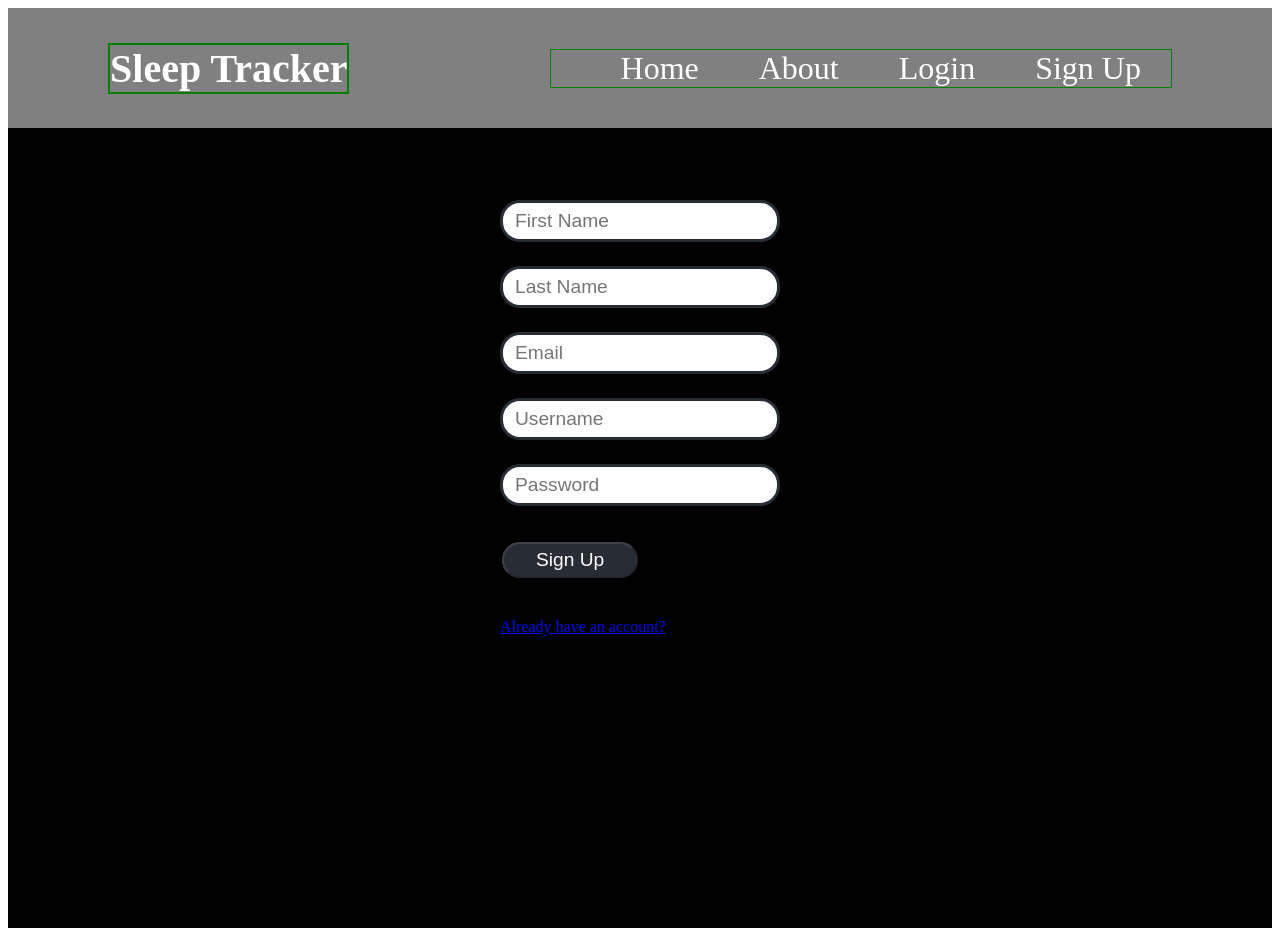
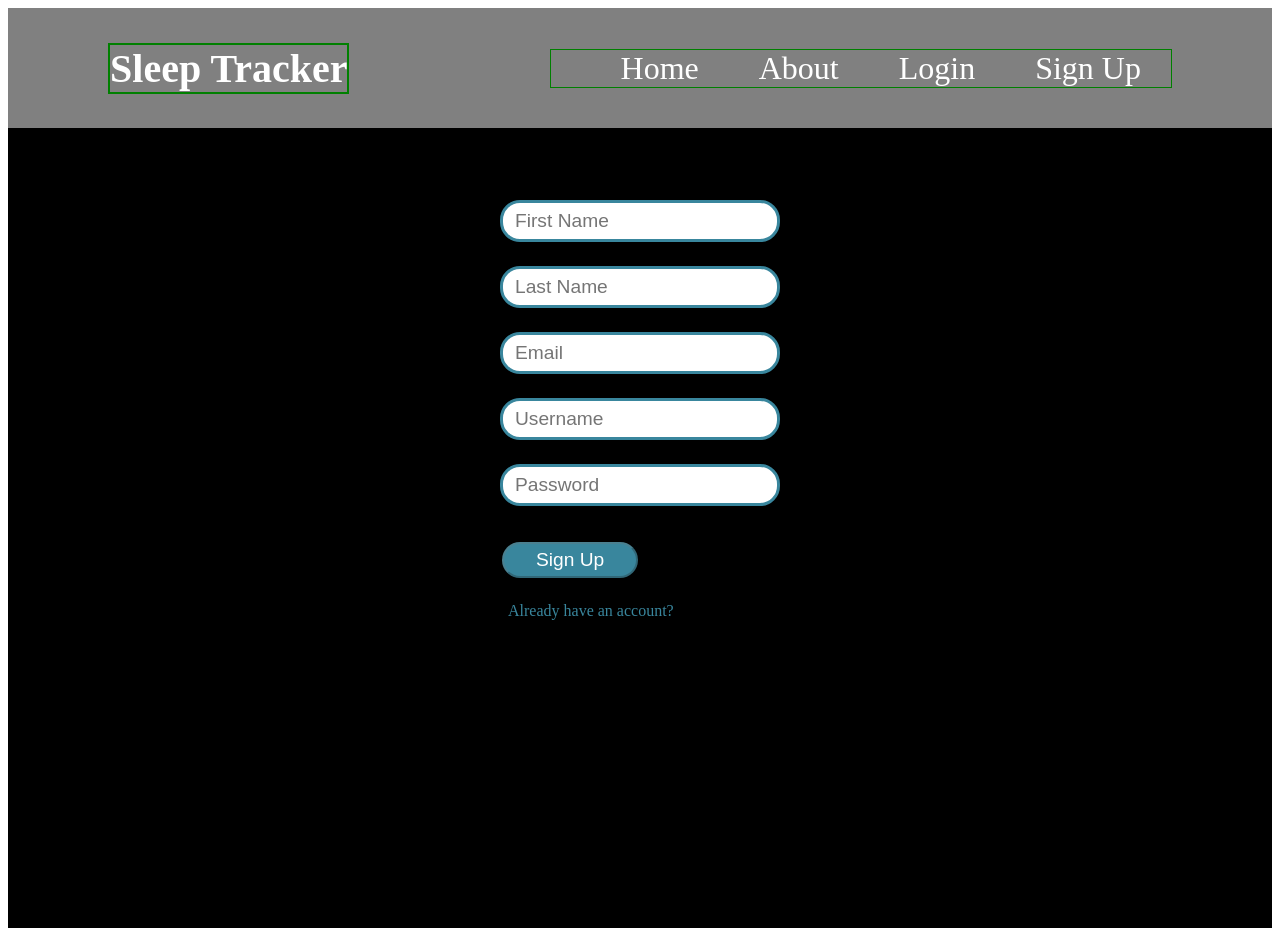
Before and after one commit to Build-Week-Sleeping-Tracker/front-end, a React (Create React App) app: page /signup in a window 1280 px wide. Built offline with nearby package versions, Linux system fonts and the light colour scheme.

Commit message:
Added color styles to SignUp

```diff
--- a/src/components/SignUp.js
+++ b/src/components/SignUp.js
@@ -176,9 +176,9 @@
         </label>
       </div>
       <Button disabled={buttonDisabled}>Sign Up</Button>
-      <Link to="/">
-        <p>Already have an account?</p>
-      </Link>
+      <StyledLink to="/">
+        <Account>Already have an account?</Account>
+      </StyledLink>
     </form>
   );
 };
@@ -186,7 +186,7 @@
 export default SignUp;
 
 const Input = styled.input`
-  border: 3px solid #282c34;
+  border: 3px solid #39869D;
   border-radius: 20px;
   outline: none;
   height: 30px;
@@ -197,7 +197,7 @@
 `;
 
 const Button = styled.button`
-  background-color: #282c34;
+  background-color: #39869D;
   border-radius: 20px;
   padding: 5px 32px;
   font-size: 1.2rem;
@@ -210,6 +210,20 @@
   color: red;
 `;
 
+const Account = styled.p`
+  color: #39869D;
+  margin: 0px 8px;
+`;
+
+const StyledLink = styled(Link)`
+  text-decoration: none;
+
+  &:hover {
+    text-decoration: underline;
+    color: #39869D;
+  }
+`
+
 // const ButtonAlternate = styled.button`
 //   border-radius: 20px;
 //   padding: 5px 32px;
```
